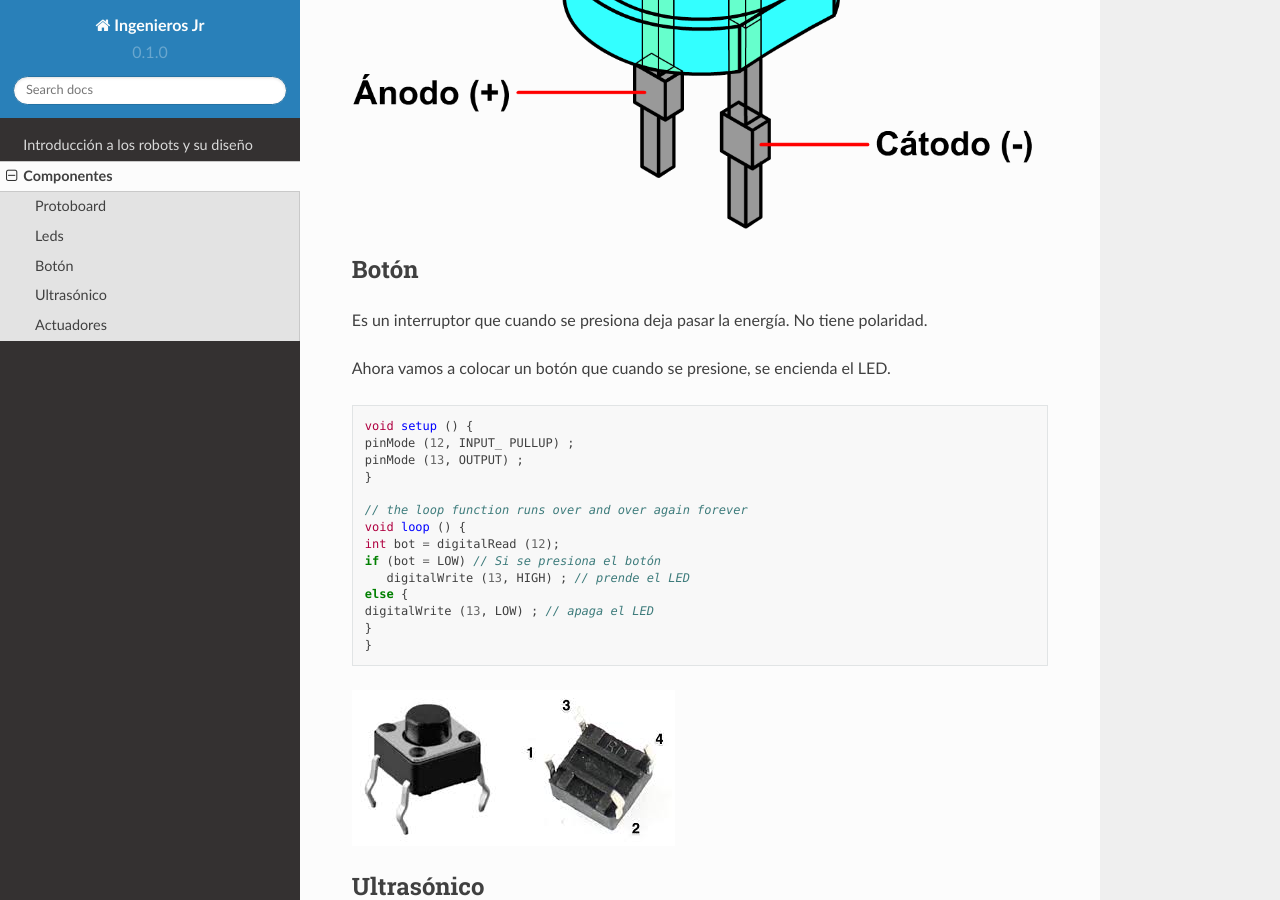
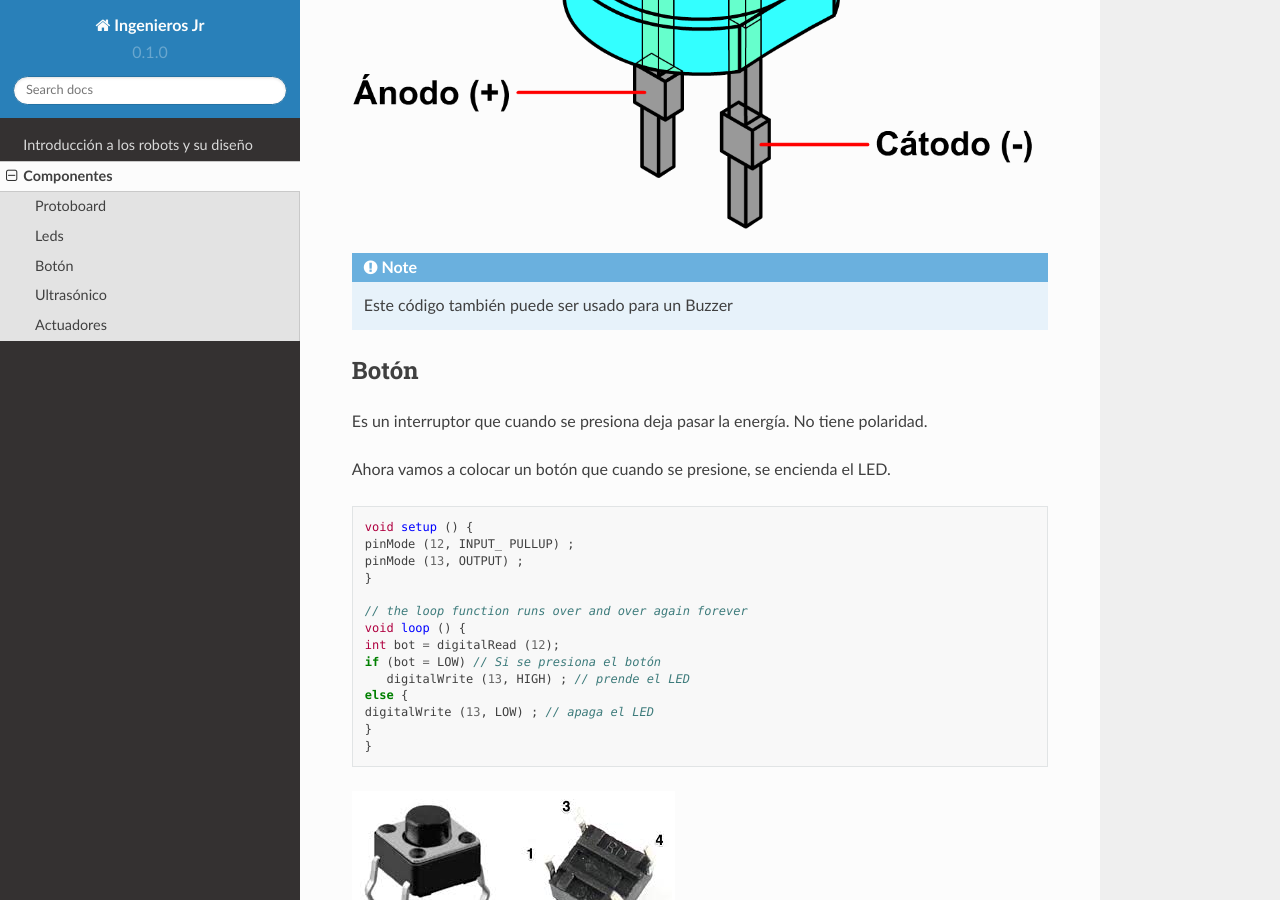
Before and after one commit to Gagis00/Ingeniero-JR, a Sphinx documentation site: the page built from docs/source/componentes.rst, in a window 1280 px wide and 900 px high, scrolled down 1596 px. Built offline with Sphinx 7.4.7 and the Read the Docs theme 2.0.0, drawn with Linux system fonts in a browser that asks for light colours.

Commit message:
Update componentes.rst

```diff
--- a/docs/source/componentes.rst
+++ b/docs/source/componentes.rst
@@ -42,6 +42,9 @@ Para programarla se requiere de un código similar al siguiente
    }
 
 .. figure:: img/LED.png
+
+.. note::
+   Este código también puede ser usado para un Buzzer
 
 Botón
 -----
```
